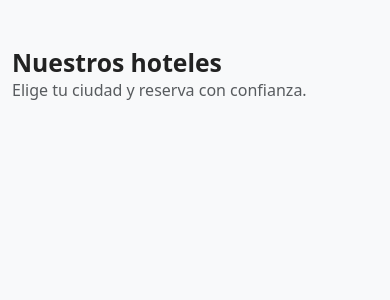
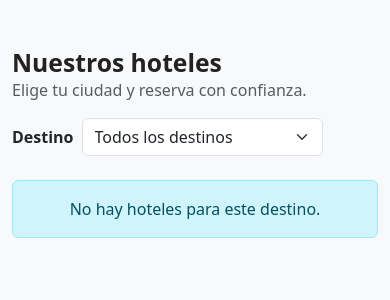
Before and after one commit to 444Pipe/tprhoteles, a Django app: page /hoteles/ in a window 390 px wide. Shown: the part 96-396 px from the top of the page. Run offline with Django 5.2, Linux system fonts and the light colour scheme; data that the repository does not hold is empty.

Commit message:
Show hotel list section on mobile screens

```diff
--- a/templates/hoteles_list.html
+++ b/templates/hoteles_list.html
@@ -45,8 +45,8 @@
 
         <!-- (Mobile center button removed; navbar top button will be used instead) -->
 
-        <!-- Desktop/tablet: form + list (hidden on small screens) -->
-        <div class="d-none d-md-block">
+        <!-- Form + list visible on all screen sizes -->
+        <div>
             <form method="get" class="mb-4">
                 <div class="row g-2 align-items-center">
                     <div class="col-auto">
```
